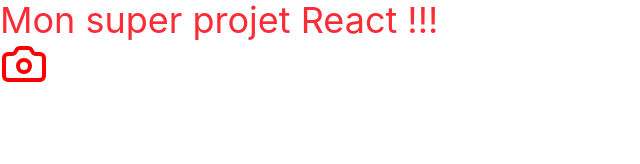
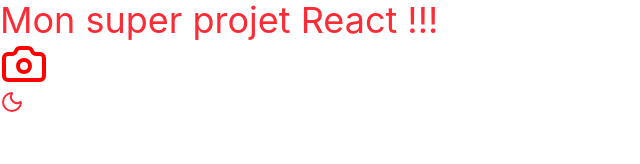
Before and after one commit to benji3106/holbertonschool-agentic_ai, a React (Vite) app in the folder front_end-frameworks/react/: page / in a window 1280 px wide. Shown: the top 164 px of the page, without its empty margins (0-640 px from the left). Built offline with nearby package versions, Linux system fonts and the light colour scheme.

Commit message:
feat: add daisyui dependency and integrate theme toggle in App component

```diff
--- a/front_end-frameworks/react/package.json
+++ b/front_end-frameworks/react/package.json
@@ -22,6 +22,7 @@
     "@types/react": "^19.2.17",
     "@types/react-dom": "^19.2.3",
     "@vitejs/plugin-react": "^6.0.4",
+    "daisyui": "^5.7.14",
     "eslint": "^10.8.0",
     "eslint-plugin-react-hooks": "^7.1.1",
     "eslint-plugin-react-refresh": "^0.5.3",
--- a/front_end-frameworks/react/src/App.jsx
+++ b/front_end-frameworks/react/src/App.jsx
@@ -1,10 +1,20 @@
-import { Camera } from "lucide-react";
+import { Camera, Moon, Sun } from "lucide-react";
 
 function App() {
   return (
     <>
      <h1 className="text-4xl text-red-500">Mon super projet React !!!</h1>
      <Camera color="red" size={48} />
+     <label className="swap swap-rotate">
+  {/* this hidden checkbox controls the state */}
+  <input className="theme-controller" type="checkbox" value="dark" />
+
+  {/* Sun icon */}
+<Sun className="swap-on text-red-500" />
+
+  {/* Moon icon */}
+<Moon className="swap-off text-red-500" />
+</label>
     </>
   );
 }
--- a/front_end-frameworks/react/src/global.css
+++ b/front_end-frameworks/react/src/global.css
@@ -1 +1,5 @@
 @import "tailwindcss";
+
+@plugin "daisyui" {
+   themes: light --default, dark;
+ }
```
Also changed, not shown: 1 other file (tests, documents, lock files or other folders).
